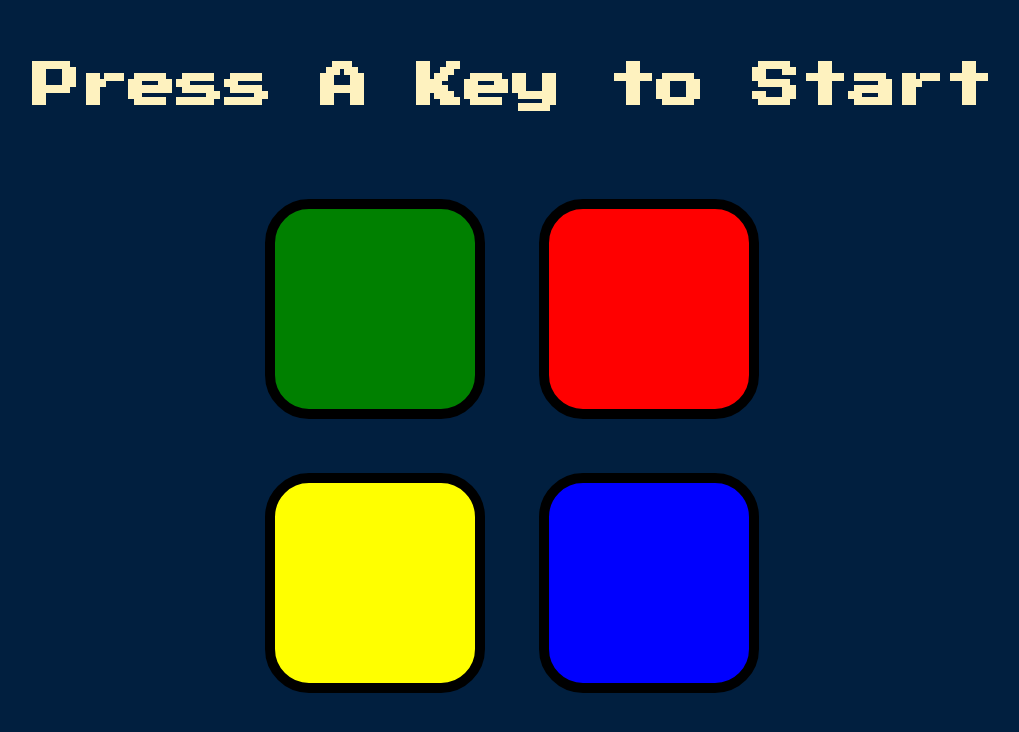
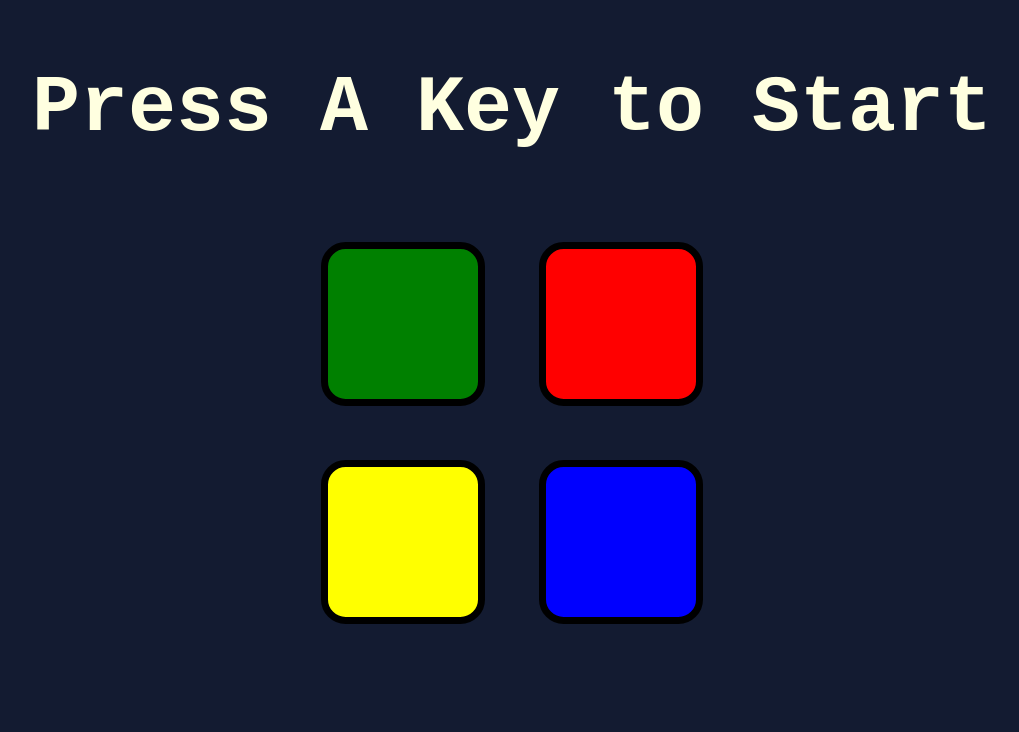
Before and after one commit to bhumi-cka/simongame, a plain HTML site: page index.html in a window 1280 px wide. Shown: the whole page, without its empty margins (128-1147 px from the left). Drawn offline with nearby package versions, Linux system fonts and the light colour scheme.

Commit message:
Update styles.css

```diff
--- a/styles.css
+++ b/styles.css
@@ -1,13 +1,14 @@
 body {
   text-align: center;
-  background-color: #011F3F;
+  /* background-color: #011F3F; */
+  background-color: #131b31;
 }
 
 #level-title {
-  font-family: 'Press Start 2P', cursive;
-  font-size: 3rem;
+  font-family: monospace;
+  font-size: 5rem;
   margin:  5%;
-  color: #FEF2BF;
+  color: #ffffe0;
 }
 
 .container {
@@ -20,10 +21,10 @@ body {
 .btn {
   margin: 25px;
   display: inline-block;
-  height: 200px;
-  width: 200px;
-  border: 10px solid black;
-  border-radius: 20%;
+  height: 150px;
+  width: 150px;
+  border: 7px solid black;
+  border-radius: 15%;
 }
 
 .game-over {
```
